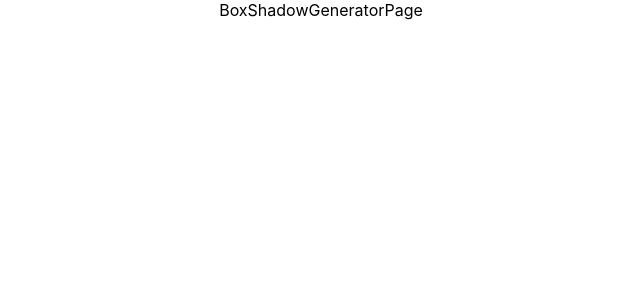
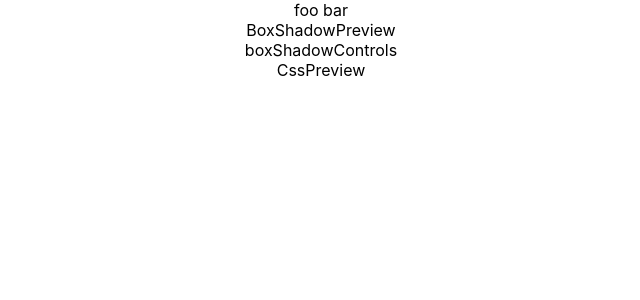
Before and after one commit to jrs-coding-school/box-shadow-generator, a React (Create React App) app in the folder box-shadow-generator/: page /create in a window 1280 px wide. Shown: the top 300 px of the page, without its empty margins (319-959 px from the left). Built offline with nearby package versions, Linux system fonts and the light colour scheme.

Commit message:
added content to BoxShadowGeneratorPage component

```diff
--- a/box-shadow-generator/src/components/BoxShadowControls/boxShadowControls.js
+++ b/box-shadow-generator/src/components/BoxShadowControls/boxShadowControls.js
@@ -1,7 +1,7 @@
 import React from 'react'
 import './BoxShadowControls.css'
 
-export default function boxShadowControls() {
+export default function BoxShadowControls() {
     return (
         <div>boxShadowControls</div>
     )
--- a/box-shadow-generator/src/components/BoxShadowGeneratorPage/BoxShadowGeneratorPage.js
+++ b/box-shadow-generator/src/components/BoxShadowGeneratorPage/BoxShadowGeneratorPage.js
@@ -1,8 +1,20 @@
 import React from 'react'
+import BoxShadowControls from '../BoxShadowControls/BoxShadowControls'
+import BoxShadowPreview from '../BoxShadowPreview/BoxShadowPreview'
+import CssPreview from '../CssPreview/CssPreview'
 import './BoxShadowGeneratorPage.css'
 
 export default function BoxShadowGeneratorPage() {
     return (
-        <div>BoxShadowGeneratorPage</div>
+        <div className="box-shadow-generator-root">
+            <div className="top">
+                foo bar
+            </div>
+            <BoxShadowPreview />
+            <div className="bottom">
+                <BoxShadowControls />
+                <CssPreview />
+            </div>
+        </div>
     )
 }
```
